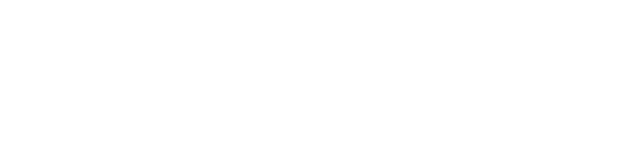
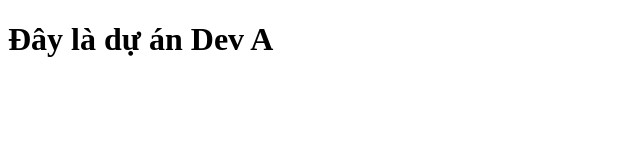
Before and after one commit to Annguyen04-06/dotnet05_project_trainning_git, a plain HTML site: page index.html in a window 1280 px wide. Shown: the whole page, without its empty margins (0-640 px from the left). Drawn offline with Linux system fonts and the light colour scheme.

Commit message:
Dev A edit code

```diff
--- a/index.html
+++ b/index.html
@@ -3,7 +3,9 @@
   <head>
     <meta charset="UTF-8" />
     <meta name="viewport" content="width=device-width, initial-scale=1.0" />
-    <title>Dự án git</title>
+    <title>Dự án git - của dev A</title>
   </head>
-  <body></body>
+  <body>
+    <h1>Đây là dự án Dev A</h1>
+  </body>
 </html>
```
